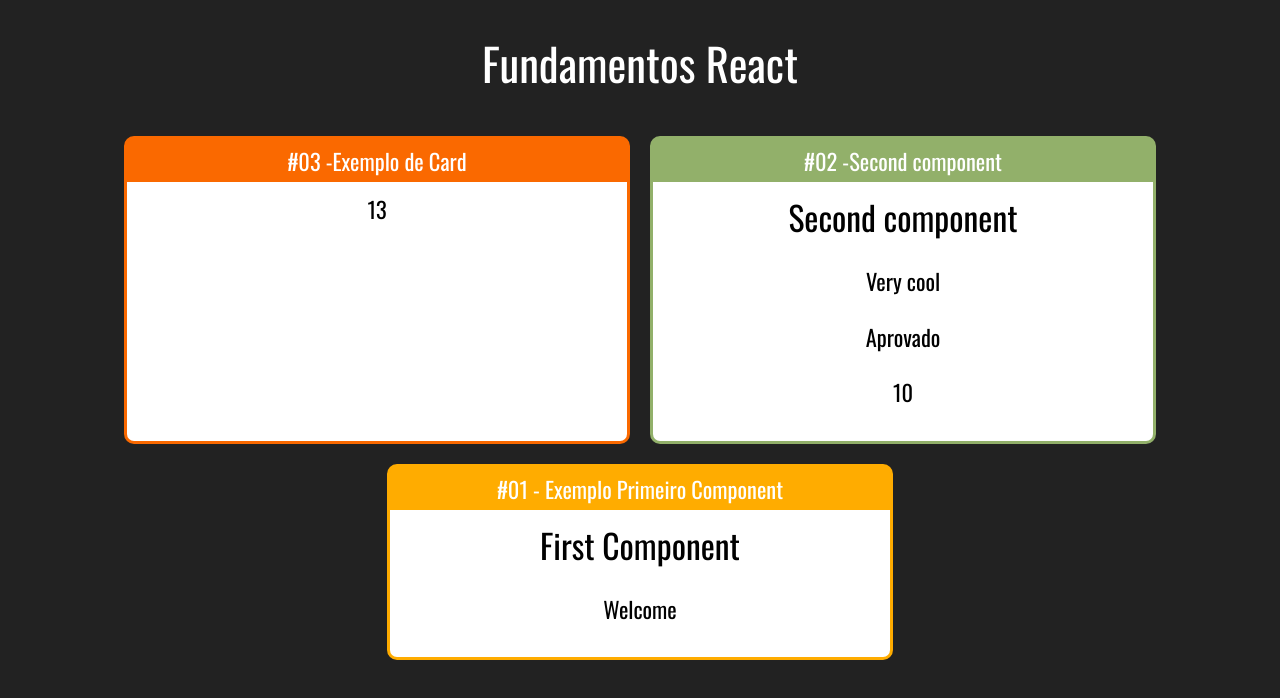
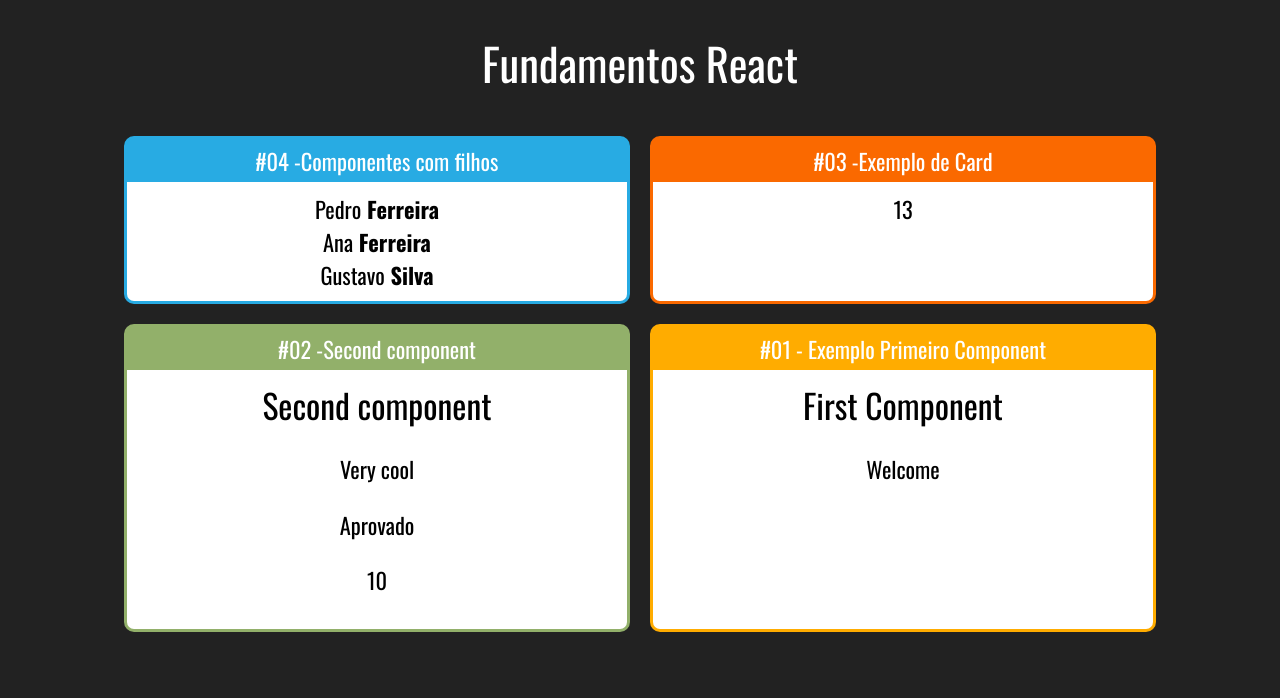
Before and after one commit to simonelopess/FundamentosReactUdemy, a React (Create React App) app: page / in a window 1280 px wide. Shown: the top 698 px of the page. Built offline with nearby package versions, Linux system fonts and the light colour scheme.

Commit message:
WIP - Working with props.children

```diff
--- a/src/App.js
+++ b/src/App.js
@@ -2,12 +2,17 @@ import First from './components/basics/First';
 import WithParams from './components/basics/WithParams';
 import RandomComponent from './components/basics/RandomComponent';
 import Card from './components/layout/Card';
+import Family from './components/basics/Family';
+
 import './App.css'
 const App = () => {
   return (
     <div className="App">
       <h1>Fundamentos React</h1>
       <div className="Cards">
+      <Card titulo="#04 -Componentes com filhos" color="#28ABE3">
+        <Family surname="Ferreira"/>
+      </Card>
         <Card titulo="#03 -Exemplo de Card" color="#FA6900">
           <RandomComponent max={60} min={1} title="Números Aleatórios"/>
         </Card>
--- /dev/null
+++ b/src/components/basics/Family.js
@@ -0,0 +1,12 @@
+import MemberFamily from './MemberFamily';
+
+const Family = (props) =>{
+  return(
+    <>
+      <MemberFamily name="Pedro" surname={props.surname}/>
+      <MemberFamily name="Ana" {...props}/>
+      <MemberFamily name="Gustavo" surname="Silva"/>
+    </>
+  );
+}
+export default Family;
--- /dev/null
+++ b/src/components/basics/MemberFamily.js
@@ -0,0 +1,9 @@
+const MemberFamily = (props) =>{
+  return(
+    <div>
+      {props.name}<strong> {props.surname}</strong>
+    </div>
+  );
+}
+
+export default MemberFamily;
```
Also changed, not shown: 1 other file (tests, documents, lock files or other folders).
